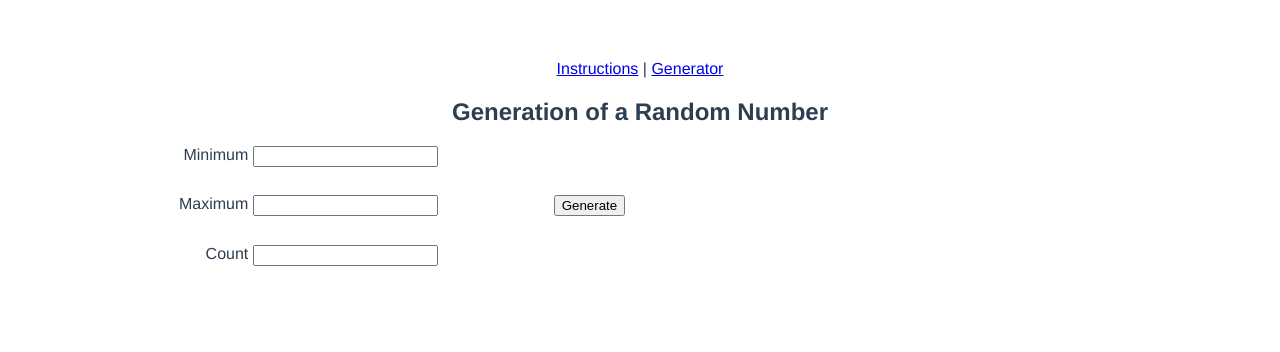
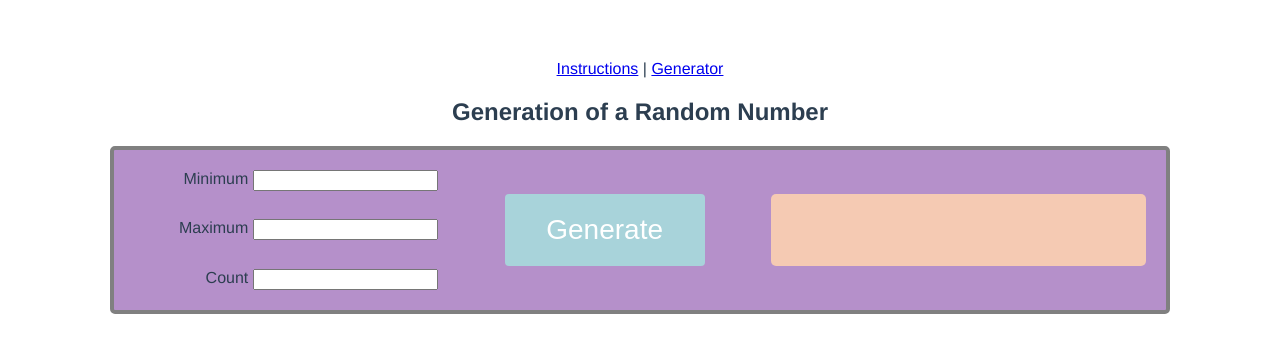
Before and after one commit to odax/vue-practical, a Vue app: page /generator in a window 1280 px wide. Shown: the top 352 px of the page. Built offline with nearby package versions, Linux system fonts and the light colour scheme.

Commit message:
extra styling and lint

```diff
--- a/src/components/RandomGenerator.vue
+++ b/src/components/RandomGenerator.vue
@@ -15,7 +15,7 @@
       </div>
     </div>
     <div class="col-2">
-      <button id="btn" @click="generate({ count: count, min: min, max: max})">Generate</button>
+      <button class="button" id="btn" @click="generate({ count: count, min: min, max: max})"><span>Generate</span></button>
     </div>
     <div class="col-3">
       <div v-if="results && !error" class="list-container">
@@ -26,7 +26,7 @@
       </ul>
       </div>
       <div v-if="error" class="error">
-        {{error}}
+        {{error}}!
       </div>
     </div>
 
@@ -59,7 +59,7 @@ export default Vue.extend({
     },
     generate({ count = 1, min = 1, max = 10 } = { count: 1, min: 1, max: 10 }): void {
       this.clearResults();
-      //check count > 10
+      // check count > 10
       if (count > 10) {
         this.error = 'Count Can\'t be Greater than 10';
         return;
@@ -82,18 +82,18 @@ export default Vue.extend({
         this.error = 'Max must be greater than Min';
         return;
       }
-      //check min/max below zero
+      // check min/max below zero
       if (min <= 0 || max <= 0) {
         this.error = 'Min and Max must both be above zero';
         return;
       }
-      //checks passed, generate nums for coun > 1
+      // checks passed, generate nums for coun > 1
       if (count > 1) {
         for (let i = 0; i <= count - 1; i++) {
           const ran = Math.floor(Math.random() * (max - min + 1) + min);
           this.results.push(ran);
         }
-        //generate nums for no count
+        // generate nums for no count
       } else {
         const ran = Math.floor(Math.random() * (max - min + 1) + min);
         this.results.push(ran);
@@ -105,30 +105,98 @@ export default Vue.extend({
 
 <style scoped>
 .container {
+  border: 4px solid grey;
+  background: #b590ca;
+  padding: 20px;
+  border-radius: 5px;
   width: 80%;
   margin: auto;
   display: flex;
+  justify-content: space-between;
+  align-items: center;
+}
+.button {
+  border-radius: 4px;
+  background: #a8d3da;
+  border: none;
+  color: #FFFFFF;
+  text-align: center;
+  font-size: 28px;
+  padding: 20px;
+  width: 200px;
+  transition: all 0.5s;
+  cursor: pointer;
+  margin: 5px;
+}
+
+.button span {
+  cursor: pointer;
+  display: inline-block;
+  position: relative;
+  transition: 0.5s;
+}
+
+.button span:after {
+  content: '\00bb';
+  position: absolute;
+  opacity: 0;
+  top: 0;
+  right: -20px;
+  transition: 0.5s;
+}
+
+.button:hover span {
+  padding-right: 25px;
+}
+
+.button:hover span:after {
+  opacity: 1;
+  right: 0;
 }
 .col-1-item {
-    display: flex; justify-content: flex-end;
+  display: flex;
+  justify-content: flex-end;
 }
 .col-1 {
-    display: flex; flex-direction: column; justify-content: space-between; height: 120px; width: 30%;
+  display: flex;
+  flex-direction: column;
+  justify-content: space-between;
+  height: 120px;
+  width: 30%;
 }
 .col-2 {
-    width: 30%; display: flex; align-items: center; justify-content: center;
+  width: 30%;
+  display: flex;
+  align-items: center;
+  justify-content: center;
 }
 .col-3 {
-    width: 30%;
+  width: 37%;
+  background: #f5cab3;
+  border-radius: 5px;
 }
 .list-container {
-    width: 100%; height: 100%; display: flex; align-items: center; justify-content: center;
+  width: 100%;
+  height: 72px;
+  display: flex;
+  align-items: center;
+  justify-content: center;
 }
 .list {
-    list-style-type: none; display: flex; align-items: center; justify-content: center;
+  list-style-type: none;
+  display: flex;
+  align-items: center;
+  justify-content: center;
+  padding: 0;
 }
 .error {
-    width: 100%; height: 100%; color: red; display: flex; justify-content: center; align-items: center;
+  width: 100%;
+  height: 72px;
+  color: darkred;
+  display: flex;
+  justify-content:center;
+  align-items: center;
+  font-weight: 700;
 }
 
 </style>
```
Lines whose indentation alone changed are shown as unchanged.
